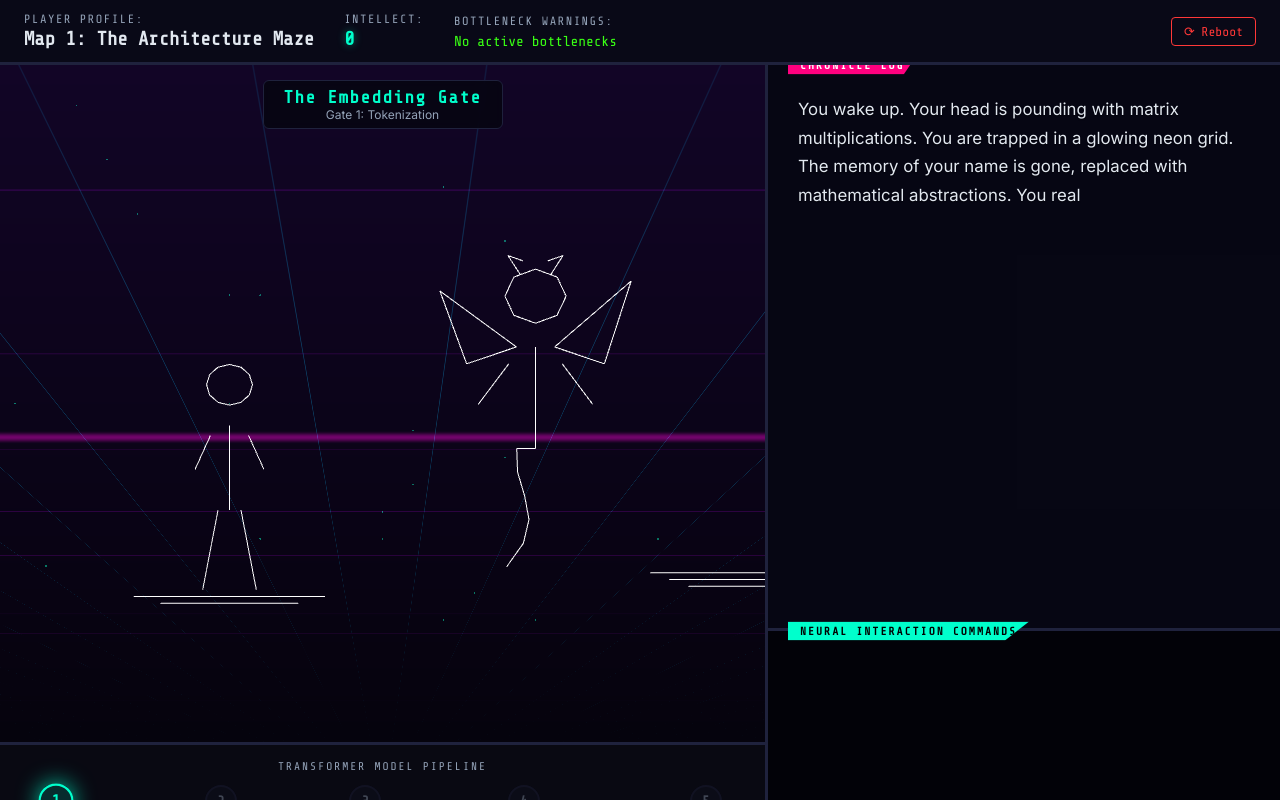
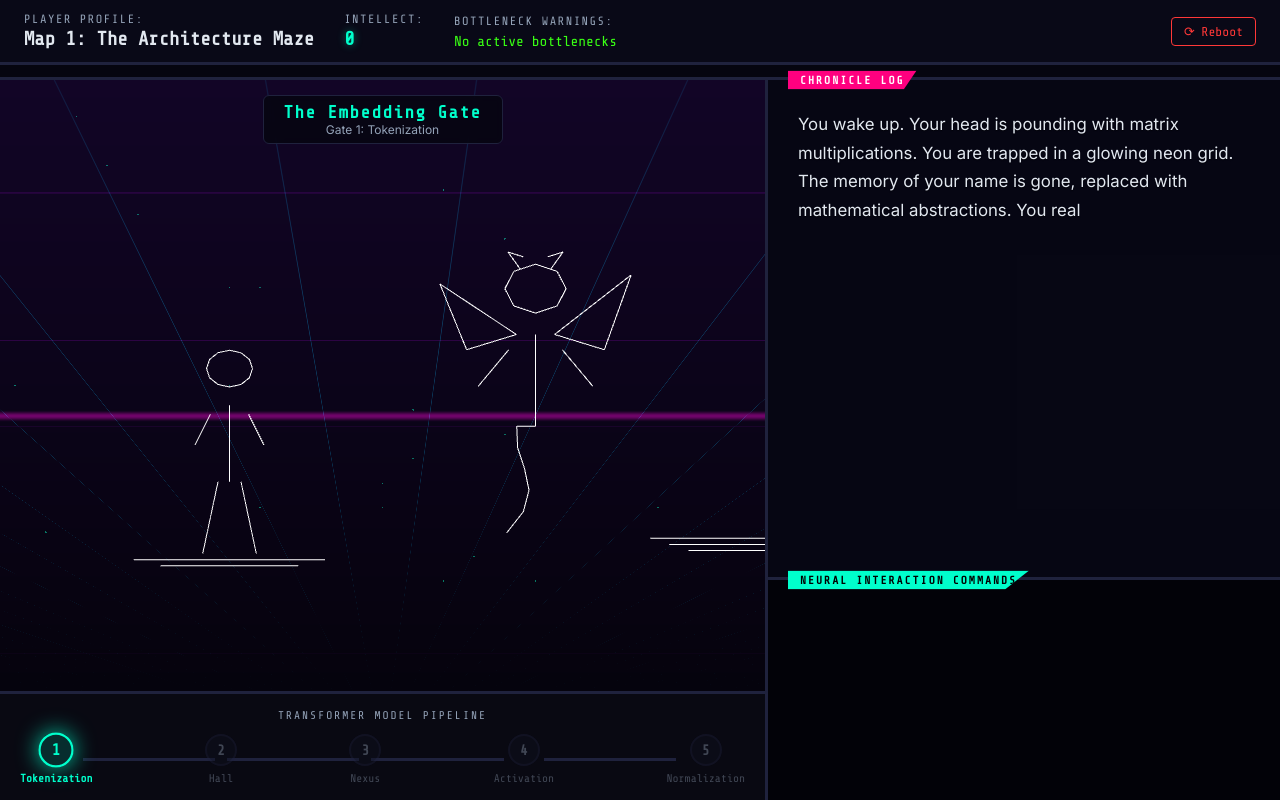
Before and after one commit to Sourav-Tripathy/inference-chronicles, a website: page inference-chronicles/index.html in a window 1280 px wide. Both pictures are taken after a click on the button "Initiate Sequence (New Game)". Drawn offline with nearby package versions, Linux system fonts and the light colour scheme.

Commit message:
fixes to fix the cuts in the css

```diff
--- a/inference-chronicles/app.js
+++ b/inference-chronicles/app.js
@@ -206,7 +206,7 @@ async function initGame() {
     currentMapIndex = playerStats.currentMap || 0;
     currentGateIndex = playerStats.currentGate || 0;
     document.getElementById('title-screen').style.display = 'none';
-    document.getElementById('game-screen').style.display = 'grid';
+    document.getElementById('game-screen').style.display = 'flex';
     initRenderer();
     loadGate(currentMapIndex, currentGateIndex);
   } else {
@@ -236,7 +236,7 @@ function startNewGame() {
   currentGateIndex = 0;
 
   document.getElementById('title-screen').style.display = 'none';
-  document.getElementById('game-screen').style.display = 'grid';
+  document.getElementById('game-screen').style.display = 'flex';
 
   initRenderer();
   saveProgress();
--- a/inference-chronicles/style.css
+++ b/inference-chronicles/style.css
@@ -144,7 +144,8 @@ body {
 
 /* GAME DASHBOARD */
 #game-screen {
-  grid-template-rows: auto 1fr;
+  display: flex;
+  flex-direction: column;
   background-color: var(--bg-deep);
 }
 
@@ -233,8 +234,11 @@ body {
 .game-board {
   display: grid;
   grid-template-columns: 1.2fr 0.8fr;
-  height: 100%;
-  overflow: hidden;
+  grid-template-rows: 1fr;
+  flex-grow: 1;
+  min-height: 0;
+  margin-top: 12px;
+  border-top: 3px solid var(--border-color);
 }
 
 @media (max-width: 1024px) {
@@ -252,6 +256,7 @@ body {
   border-right: 3px solid var(--border-color);
   background: #020208;
   height: 100%;
+  min-height: 0;
 }
 
 .stage-container {
@@ -469,6 +474,7 @@ body {
   flex-direction: column;
   background: rgba(7, 7, 20, 0.95);
   height: 100%;
+  min-height: 0;
 }
 
 .narration-box {
@@ -476,7 +482,9 @@ body {
   border-bottom: 3px solid var(--border-color);
   position: relative;
   padding: 30px;
-  overflow-y: auto;
+  display: flex;
+  flex-direction: column;
+  overflow: visible;
 }
 
 .panel-tag {
@@ -499,6 +507,8 @@ body {
   line-height: 1.7;
   color: var(--text-primary);
   text-shadow: 0 1px 1px rgba(0, 0, 0, 0.5);
+  flex-grow: 1;
+  overflow-y: auto;
 }
 
 /* Action Box */
```
